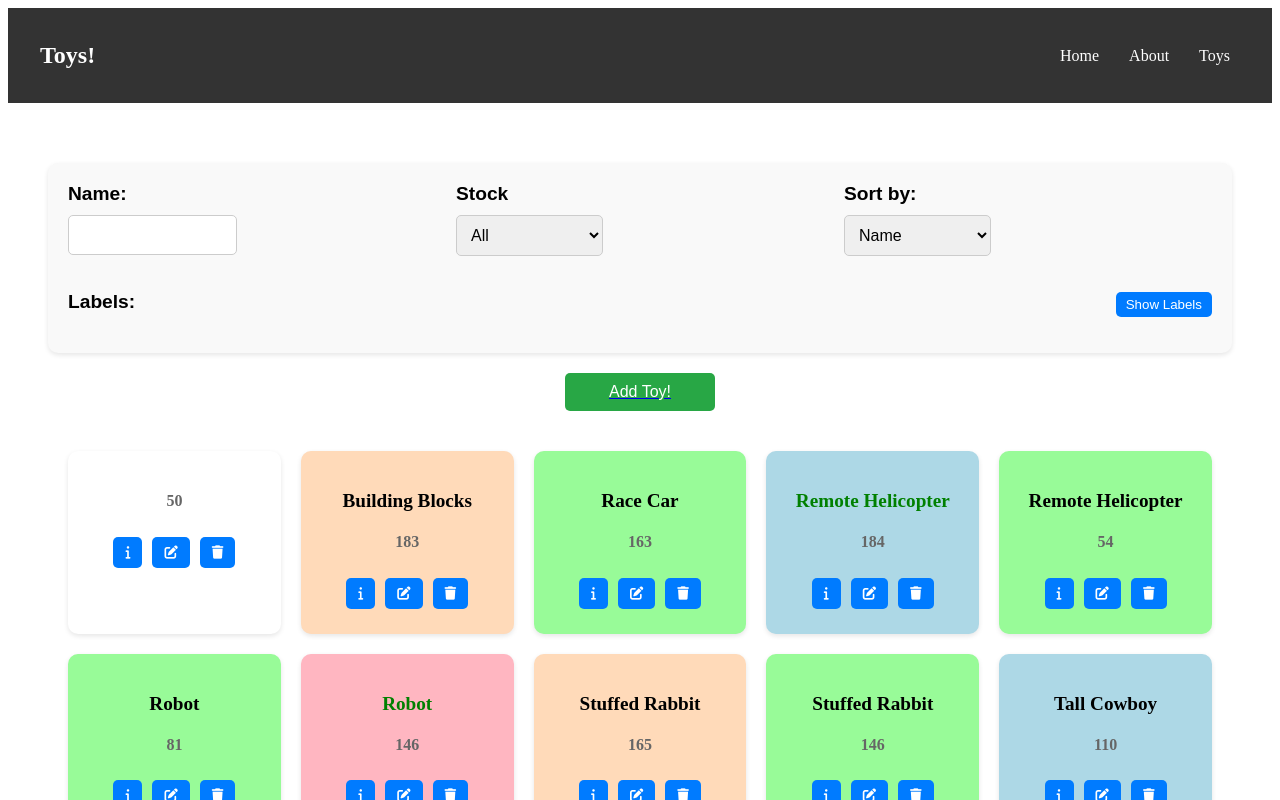
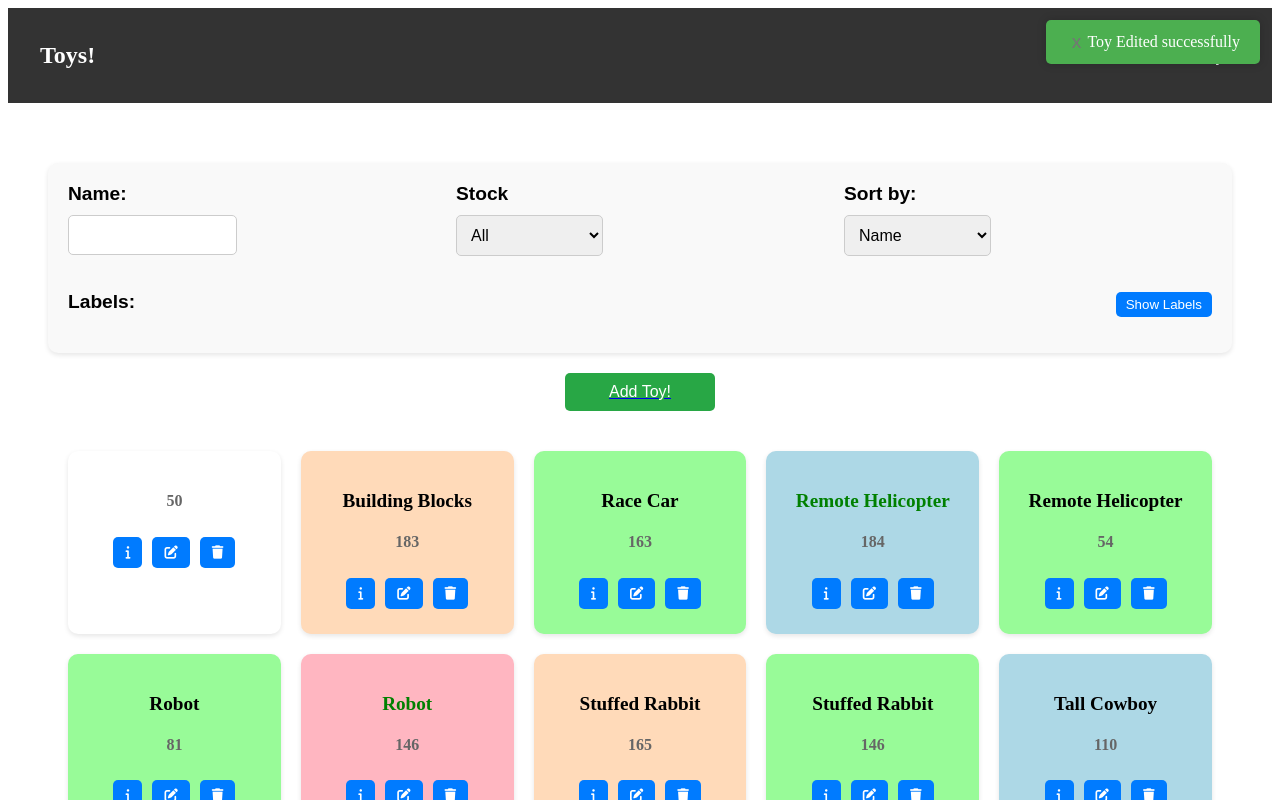
Before and after one commit to YiftachSamocha/mistertoy-frontend, a React (Vite) app: page /toy/edit/1 in a window 1280 px wide. Both pictures are taken after a click on the button "Edit". Shown: the top 800 px of the page. Built offline with nearby package versions, Linux system fonts and the light colour scheme.

Commit message:
User msg

```diff
--- /dev/null
+++ b/src/assets/style/cmps/UserMsg.css
@@ -0,0 +1,43 @@
+.user-msg {
+    position: fixed;
+    top: 20px;
+    right: 20px;
+    background-color: #ffffff;
+    box-shadow: 0 0 10px rgba(0, 0, 0, 0.2);
+    padding: 10px 20px;
+    border-radius: 5px;
+    z-index: 1000;
+    /* Ensure it appears above other content */
+    display: flex;
+    align-items: center;
+}
+
+.user-msg.error {
+    background-color: #f44336;
+    /* Red for error messages */
+    color: #ffffff;
+}
+
+.user-msg.success {
+    background-color: #4caf50;
+    /* Green for success messages */
+    color: #ffffff;
+}
+
+.user-msg.warning {
+    background-color: #ff9800;
+    /* Orange for warning messages */
+    color: #ffffff;
+}
+
+.user-msg .close-btn {
+    background: none;
+    border: none;
+    color: #757575;
+    cursor: pointer;
+    font-size: 1.2em;
+}
+
+.user-msg .close-btn:hover {
+    color: #333333;
+}
--- a/src/assets/style/main.css
+++ b/src/assets/style/main.css
@@ -7,3 +7,4 @@
 @import 'cmps/ToyDetails.css';
 @import 'cmps/ToyEdit.css';
 @import 'cmps/ToyFilter.css';
+@import 'cmps/UserMsg.css';
--- a/src/cmps/ToyList.jsx
+++ b/src/cmps/ToyList.jsx
@@ -2,6 +2,7 @@ import { useSelector } from "react-redux"
 import { ToyPreview } from "./ToyPreview.jsx"
 import { loadToys, removeToy } from "../store/actions/toy.actions.js"
 import { useEffect } from "react"
+import { showErrorMsg, showSuccessMsg } from "../services/event-bus.service.js"
 
 
 export function ToyList() {
@@ -14,6 +15,9 @@ export function ToyList() {
 
     function onRemoveToy(toyId) {
         removeToy(toyId)
+            .then(() => showSuccessMsg('Toy removed successfully'))
+            .catch(()=> showErrorMsg('Cannot remove toy...'))
+
     }
     if (!toys || toys.length === 0) return <div className="no-toys">Loading...</div>
     return <section className="toy-list">
--- /dev/null
+++ b/src/cmps/UserMsg.jsx
@@ -0,0 +1,33 @@
+import { useEffect, useRef, useState } from "react"
+import { eventBusService } from "../services/event-bus.service.js"
+
+export function UserMsg() {
+
+    const [msg, setMsg] = useState(null)
+    const timeoutIdRef = useRef()
+
+    useEffect(() => {
+        const unsubscribe = eventBusService.on('show-user-msg', (msg) => {
+            setMsg(msg)
+            // window.scrollTo({top: 0, behavior: 'smooth'});
+            if (timeoutIdRef.current) {
+                timeoutIdRef.current = null
+                clearTimeout(timeoutIdRef.current)
+            }
+            timeoutIdRef.current = setTimeout(closeMsg, 3000)
+        })
+        return unsubscribe
+    }, [])
+
+    function closeMsg() {
+        setMsg(null)
+    }
+
+    if (!msg) return <span></span>
+    return (
+        <section className={`user-msg ${msg.type}`}>
+            <button onClick={closeMsg} className="close-btn">x</button>
+            {msg.txt}
+        </section>
+    )
+}
--- a/src/pages/ToyEdit.jsx
+++ b/src/pages/ToyEdit.jsx
@@ -2,6 +2,7 @@ import { useEffect, useState } from "react"
 import { saveToy } from "../store/actions/toy.actions.js"
 import { toyService } from "../services/toy.service.js"
 import { useNavigate, useParams } from "react-router-dom"
+import { showErrorMsg, showSuccessMsg } from "../services/event-bus.service.js"
 
 export function ToyEdit() {
     const [toyToSave, setToyToSave] = useState(toyService.getEmptyToy())
@@ -34,7 +35,11 @@ export function ToyEdit() {
 
     function onSaveToy() {
         saveToy(toyToSave)
-            .then(() => navigate('/toy'))
+            .then(() => {
+                navigate('/toy')
+                showSuccessMsg(`Toy ${id ? 'Edited' : 'Added'} successfully`)
+            })
+            .catch(() => showErrorMsg(`Cannot ${id ? 'edit' : 'add'} toy...`))
 
     }
 
--- a/src/root-cmp.jsx
+++ b/src/root-cmp.jsx
@@ -1,3 +1,4 @@
+import './assets/style/main.css'
 import { Provider } from "react-redux";
 import { Route, BrowserRouter as Router, Routes } from "react-router-dom";
 import { HomePage } from "./pages/HomePage.jsx";
@@ -5,10 +6,9 @@ import { About } from "./pages/About.jsx";
 import { ToyIndex } from "./pages/ToyIndex.jsx";
 import { AppHeader } from "./cmps/AppHeader.jsx"
 import { store } from "./store/store.js";
-
-import './assets/style/main.css'
 import { ToyDetails } from "./pages/ToyDetails.jsx";
 import { ToyEdit } from "./pages/ToyEdit.jsx";
+import { UserMsg } from "./cmps/UserMsg.jsx";
 
 
 export function App() {
@@ -29,6 +29,7 @@ export function App() {
                         </Routes>
                     </main>
                 </section>
+                <UserMsg />
             </Router>
         </Provider>
     )
```
